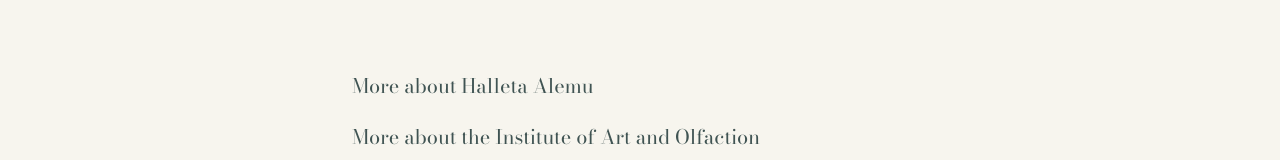
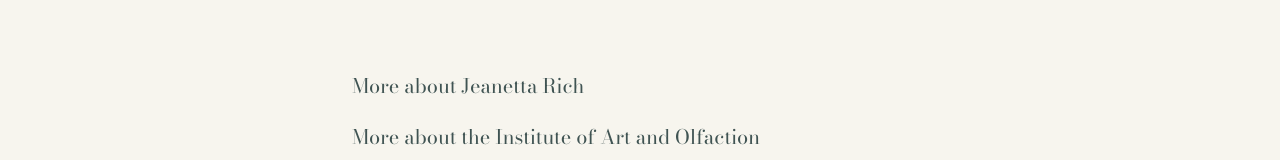
Before and after one commit to MeganParadowski1/volta, a Next.js app: page /pitch in a window 1280 px wide. Shown: the part 522-682 px from the top of the page. Built offline with nearby package versions, Linux system fonts and the light colour scheme; a web font is replaced by a local one.

Commit message:
Replace Haletta

```diff
--- a/pages/pitch.js
+++ b/pages/pitch.js
@@ -6,10 +6,10 @@
   return (
     <Layout>
       <div className={styles.container}>
-        <img className={styles.pitch} src="MythologyPitchHalleta.png" />
+        <img className={styles.pitch} src="MythologyPitchJeanetta.png" />
         <div className={styles.subtext}>
-          <a href="https://www.halletaalemu.com/" target="_blank">
-            More about Halleta Alemu
+          <a href="https://jeanettarich.cargo.site/About" target="_blank">
+            More about Jeanetta Rich
           </a>
           <a
             href="https://artandolfaction.com/"
```
Also changed, not shown: 1 other file (tests, documents, lock files or other folders).
